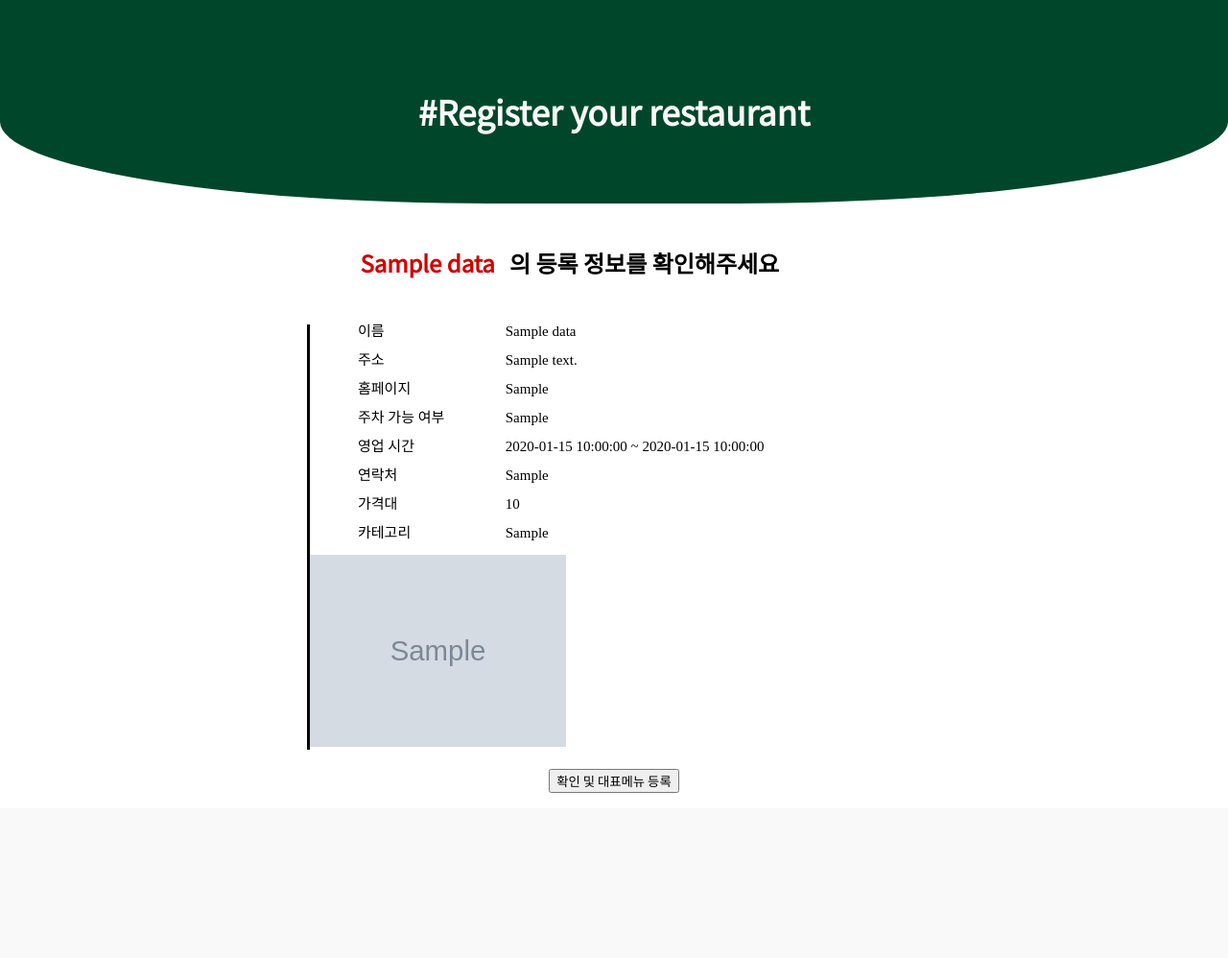
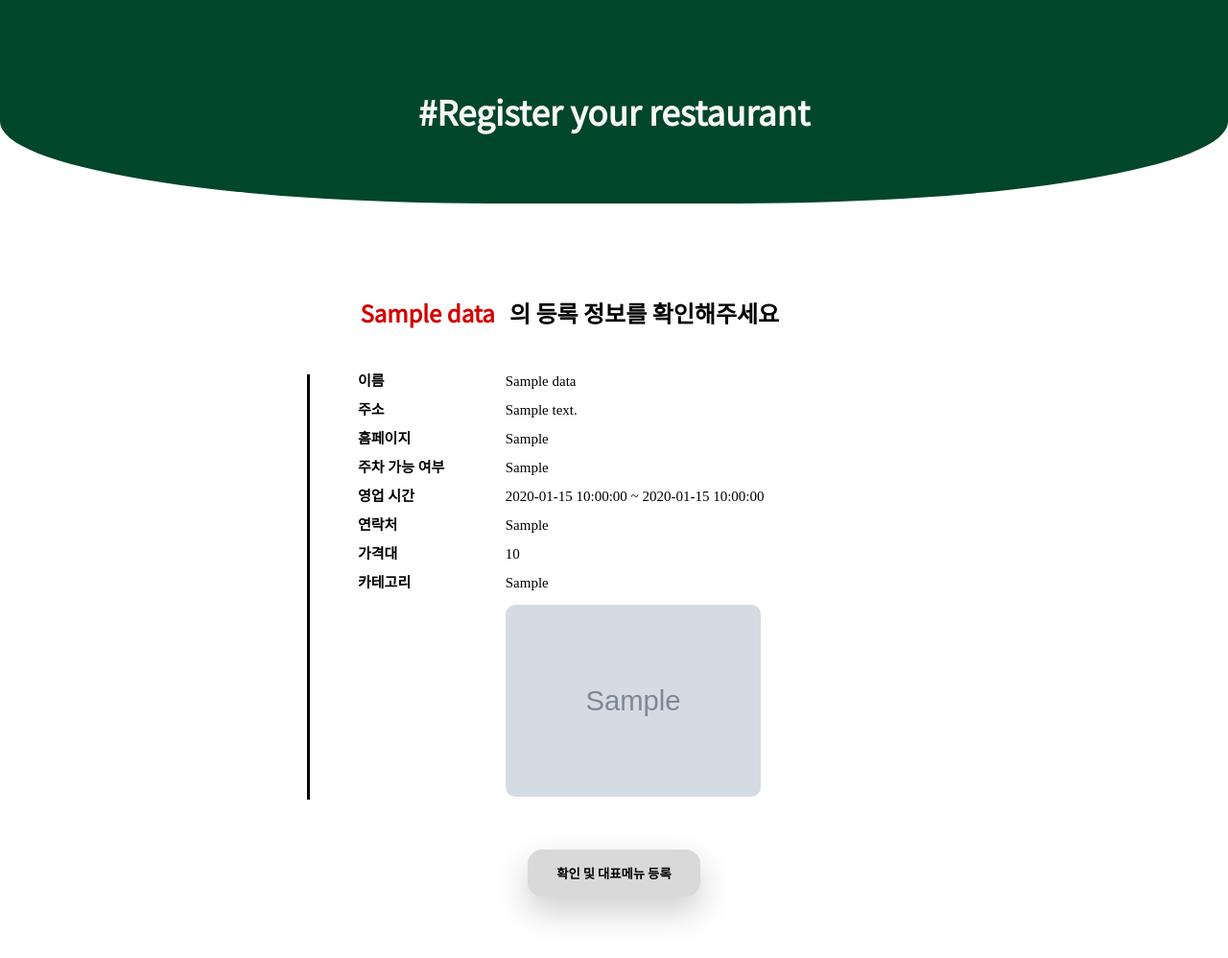
Before and after one commit to Seong-Gyeong/OSP_Challengers, a Flask app: template templates/result.html in a window 1280 px wide. Shown: the part 88-1086 px from the top of the page at 96% size. Before the commit the page ends 914 px from the top, so only its background shows below. Run offline with Flask 2, Linux system fonts and the light colour scheme; the template is opened without the code that fills it: most values are stand-ins (such as "Sample title", 1, 10 or a date in 2020); grey boxes marked "Sample" are stand-in pictures.

Commit message:
[result] 이미지 위치 수정 및 버튼 css 오류 수정 -> 최종 완료

```diff
--- a/static/result.css
+++ b/static/result.css
@@ -2,6 +2,13 @@
     font-family: "Noto Sans KR", sans-serif;
   }
 
+.main{
+    margin-top: 20px;
+}
+
+.info_img{
+    border-radius: 10px;
+}
  .rest_name {
       margin-left: 50px;
       margin-right: 10px;
@@ -18,6 +25,7 @@
       display: inline-block;
       width: 150px;
       margin-left: 50px;
+      font-weight: bold;
   }
 
  .button_space{
--- a/templates/result.html
+++ b/templates/result.html
@@ -9,6 +9,7 @@
     <div class="subject">
         <h1>#Register your restaurant</h1>
     </div>
+    <br><br>
     <div class="main">
         <h2><span class=rest_name>&nbsp;{{data.restaurant_name}} </span> 의 등록 정보를 확인해주세요</h2>
         <br><br>
@@ -46,14 +47,17 @@
             </div>
         <br>
         {% if True %}
-        <img src="{{image_path}}" alt="Restaurant Image" height="200px">
+        <div>
+            <div class="info"></div> <span><img class="info_img" src="{{image_path}}" alt="Restaurant Image" height="200px"></span>
+            </div>
         {% endif %}
     </div>
-
+    <br><br>
     <form method="post" action="/addBestMenuFirst">
         <input type="hidden" name="restaurant_name" value="{{data.restaurant_name}}">
         <div class="button_space">
-            <button claa="btn" type="submit" name="best__menu">확인 및 대표메뉴 등록</button><br><br>
+            <button class="btn" type="submit" name="best__menu">확인 및 대표메뉴 등록</button><br><br>
         </div>
     </form>
+    <br><br><br>
 {% endblock section %}
```
Lines whose indentation alone changed are shown as unchanged.
